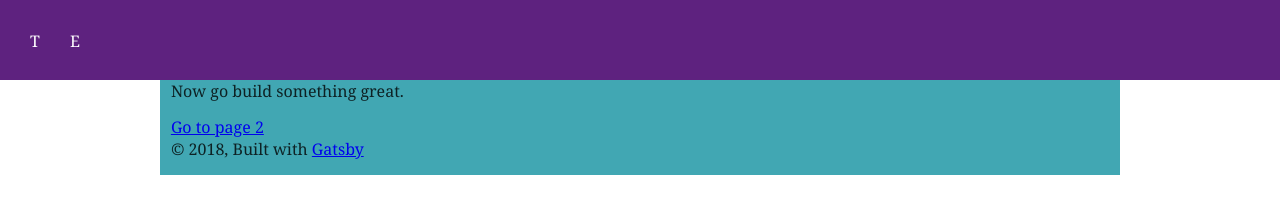
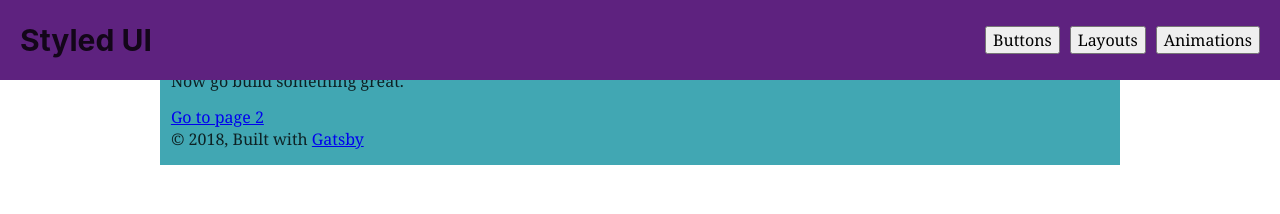
Before and after one commit to ferdelamad/styledui, a Gatsby site: page / in a window 1280 px wide. Built offline with nearby package versions, Linux system fonts and the light colour scheme; Gatsby itself is replaced by a stand-in of ours.

Commit message:
Added css-grid to header style

```diff
--- a/src/components/header/Head.js
+++ b/src/components/header/Head.js
@@ -1,13 +1,14 @@
 import React from 'react'
 import Header from './Header'
 import Nav from './Nav'
-import Icon from './Icon'
 
 const Head = () => (
   <Header>
+    <h1>Styled UI</h1>
     <Nav>
-      <Icon>T</Icon>
-      <Icon>E</Icon>
+      <button>Buttons</button>
+      <button>Layouts</button>
+      <button>Animations</button>
     </Nav>
   </Header>
 )
--- a/src/components/header/Header.js
+++ b/src/components/header/Header.js
@@ -5,5 +5,12 @@
   background-color: #5e227f;
   height: 10vh;
   width: 100%;
+  display: grid;
+  grid-template-columns: 1fr;
+  grid-auto-flow: column;
+  grid-gap: 2rem;
+  padding: 2rem;
+  align-content: center;
+  justify-content: center;
 `
 export default Header
--- a/src/components/header/Icon.js
+++ /dev/null
@@ -1,33 +0,0 @@
-import React from 'react'
-import styled from 'styled-components'
-
-const IconContainer = styled.div`
-  display: flex;
-  width: 1rem;
-  margin: 1rem;
-  padding: 1rem;
-  text-align: center;
-  transition: background-color 150ms;
-
-  :hover {
-    background-color: rgba(0, 0, 0, 0.8);
-  }
-`
-
-const A = styled.a`
-  color: #fff;
-  font-size: ${props => props.fontSize || '1.6 rem'};
-  border-radius: 100%;
-  padding: 1rem;
-  flex: 1;
-  margin-left: auto;
-  margin-right: auto;
-`
-
-const Icon = props => (
-  <IconContainer>
-    <A>{props.children}</A>
-  </IconContainer>
-)
-
-export default Icon
--- a/src/components/header/Nav.js
+++ b/src/components/header/Nav.js
@@ -1,9 +1,12 @@
 import styled from 'styled-components'
 
 const Nav = styled.nav`
-  display: flex;
-  justify-content: flex-start;
-  width: 100%;
+  display: grid;
+  grid-template-columns: 1fr;
+  grid-auto-flow: column;
+  align-items: center;
+  justify-content: center;
+  grid-gap: 1rem;
 `
 
 export default Nav
--- a/src/components/layout.css
+++ b/src/components/layout.css
@@ -223,11 +223,11 @@
   margin-left: 0;
   margin-right: 0;
   margin-top: 0;
+  margin-bottom: 0;
   padding-bottom: 0;
   padding-left: 0;
   padding-right: 0;
   padding-top: 0;
-  margin-bottom: 1rem;
   color: inherit;
   font-family: -apple-system, BlinkMacSystemFont, Segoe UI, Roboto, Oxygen,
     Ubuntu, Cantarell, Fira Sans, Droid Sans, Helvetica Neue, sans-serif;
```
